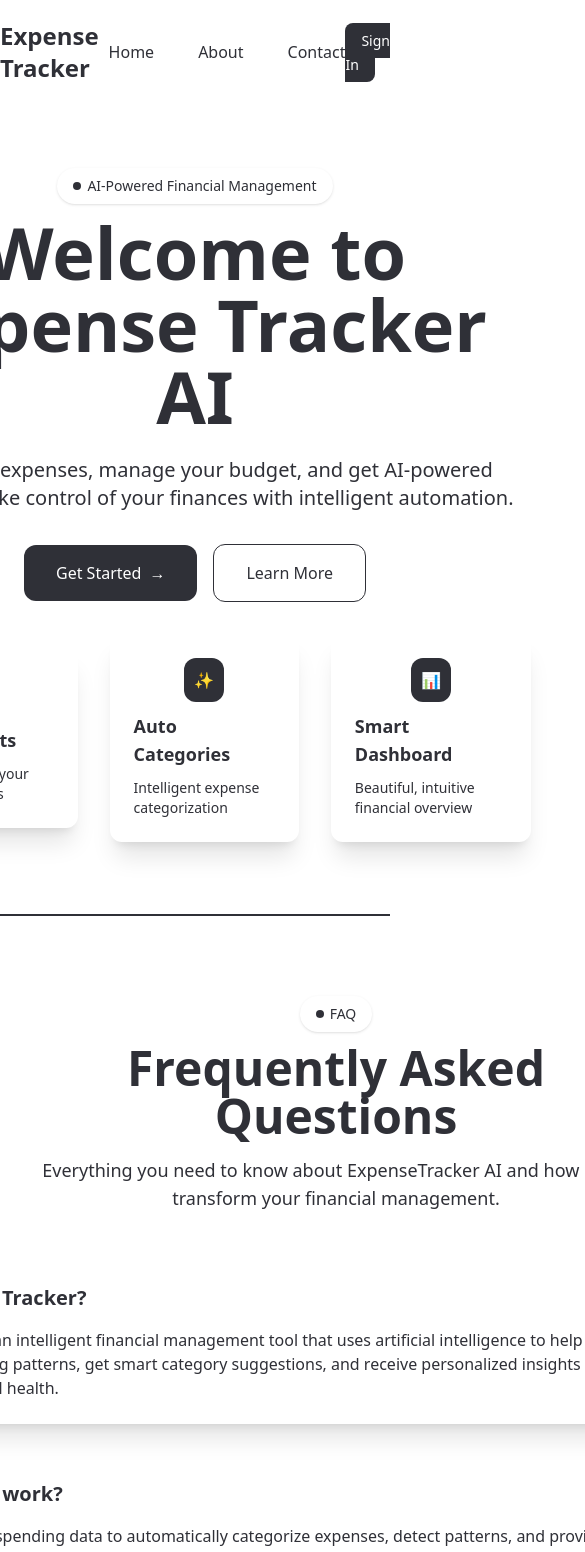
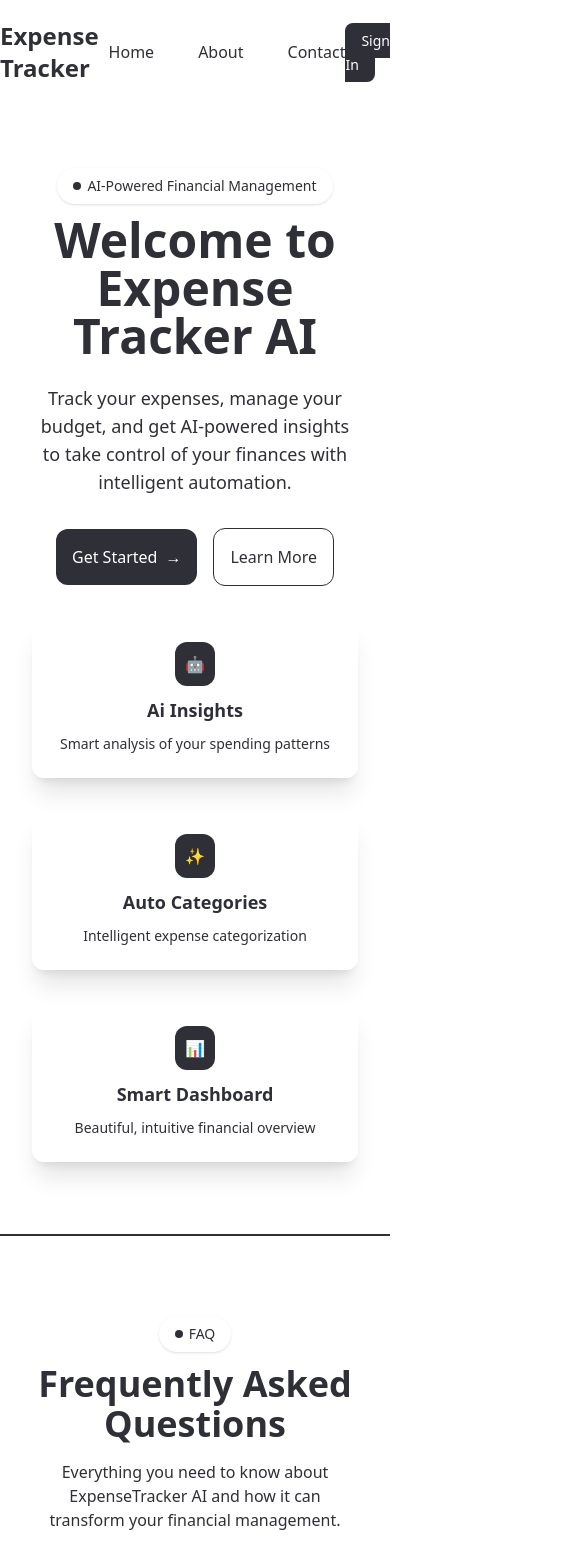
Before and after one commit to ronish00/Expense-Tracker, a Next.js app: page / in a window 390 px wide. Shown: the top 1552 px of the page, 585 px wide, since content can reach past the window. Built offline with nearby package versions, Linux system fonts and the light colour scheme; no server answers.

Commit message:
Home page responsive

```diff
--- a/src/components/shared/Container.tsx
+++ b/src/components/shared/Container.tsx
@@ -7,7 +7,7 @@ const Container = ({
   children: ReactNode;
   extraClass?: string;
 }) => {
-  return <div className={`max-w-6xl mx-auto ${extraClass}`}>{children}</div>;
+  return <div className={`lg:max-w-6xl lg:px-0 px-8 mx-auto ${extraClass}`}>{children}</div>;
 };
 
 export default Container;
--- a/src/components/shared/Guest.tsx
+++ b/src/components/shared/Guest.tsx
@@ -15,11 +15,11 @@ const Guest = () => {
               AI-Powered Financial Management
             </span>
           </div>
-          <div className="text-center w-2xl">
-            <h1 className="text-7xl font-bold mt-3 mb-6">
+          <div className="text-center md:w-2xl">
+            <h1 className="text-5xl md:text-7xl font-bold mt-3 mb-6">
               Welcome to Expense Tracker AI
             </h1>
-            <p className="text-xl">
+            <p className="text-lg md:text-xl">
               Track your expenses, manage your budget, and get AI-powered
               insights to take control of your finances with intelligent
               automation.
@@ -29,14 +29,14 @@ const Guest = () => {
           {/*Buttons */}
           <div className="flex items-center gap-4 mt-8">
             <Link
-              className="bg-dark text-white py-4 px-8 rounded-xl flex items-center gap-2"
+              className="bg-dark text-white py-4 px-4 md:px-8 rounded-xl flex items-center gap-2"
               href={"/sign-up"}
             >
               <span>Get Started</span>
               <span>→</span>
             </Link>
             <Link
-              className="bg-transparent border-dark border-1 py-4 px-8 rounded-xl"
+              className="bg-transparent border-dark border-1 py-4 px-4 md:px-8 rounded-xl"
               href={"/about"}
             >
               Learn More
@@ -44,23 +44,23 @@ const Guest = () => {
           </div>
 
           {/* Cards */}
-          <div className="flex items-center gap-8 mt-8">
-            <div className="flex flex-col items-center gap-2.5 shadow-xl p-6 rounded-xl">
+          <div className="flex flex-col w-full md:flex-row items-center gap-8 mt-8">
+            <div className="flex flex-col w-full items-center gap-2.5 shadow-xl p-6 rounded-xl">
               <div className="bg-dark p-2.5 rounded-xl">🤖</div>
               <h3 className="text-lg font-semibold">Ai Insights</h3>
-              <p className="text-sm">
+              <p className="text-sm text-center">
                 Smart analysis of your spending patterns
               </p>
             </div>
-            <div className="flex flex-col items-center gap-2.5 shadow-xl p-6 rounded-xl">
+            <div className="flex flex-col w-full items-center gap-2.5 shadow-xl p-6 rounded-xl">
               <div className="bg-dark p-2.5 rounded-xl">✨</div>
               <h3 className="text-lg font-semibold">Auto Categories</h3>
-              <p className="text-sm">Intelligent expense categorization</p>
+              <p className="text-sm text-center">Intelligent expense categorization</p>
             </div>
-            <div className="flex flex-col items-center gap-2.5 shadow-xl p-6 rounded-xl">
+            <div className="flex flex-col w-full items-center gap-2.5 shadow-xl p-6 rounded-xl">
               <div className="bg-dark p-2.5 rounded-xl">📊</div>
               <h3 className="text-lg font-semibold">Smart Dashboard</h3>
-              <p className="text-sm">Beautiful, intuitive financial overview</p>
+              <p className="text-sm text-center">Beautiful, intuitive financial overview</p>
             </div>
           </div>
         </Container>
@@ -72,15 +72,15 @@ const Guest = () => {
       {/* FAQ */}
       <section className="mt-20">
         <Container extraClass={"flex flex-col items-center"}>
-          <div className="flex flex-col items-center mx-auto w-2xl text-center">
+          <div className="flex flex-col items-center mx-auto lg:w-2xl text-center">
             <div className="flex items-center gap-1.5 px-4 py-2 shadow w-max rounded-4xl">
               <span className="w-2 h-2 rounded-full bg-dark"></span>
               <span className="font-medium text-sm">FAQ</span>
             </div>
-            <h2 className="text-5xl font-bold mt-3 mb-4">
+            <h2 className="text-4xl md:text-5xl font-bold mt-3 mb-4">
               Frequently Asked Questions
             </h2>
-            <p className="text-lg">
+            <p className="text-base md:text-lg">
               Everything you need to know about ExpenseTracker AI and how it can
               transform your financial management.
             </p>
@@ -89,7 +89,7 @@ const Guest = () => {
             {faq.map((item) => (
               <div
                 key={item.title}
-                className="flex gap-8 w-4xl p-6 shadow-xl rounded-2xl"
+                className="flex gap-8 lg:w-4xl p-6 shadow-xl rounded-2xl"
               >
                 <div className="min-w-[32px] h-[32px] rounded-xl bg-dark text-white flex items-center justify-center">
                   <span>{item.icon}</span>
@@ -107,18 +107,18 @@ const Guest = () => {
       {/* Testimonials */}
       <section className="mt-28">
         <Container extraClass={"flex flex-col items-center"}>
-          <div className="flex flex-col items-center mx-auto w-2xl text-center">
+          <div className="flex flex-col items-center mx-auto md:w-2xl text-center">
             <div className="flex items-center gap-1.5 px-4 py-2 shadow w-max rounded-4xl">
               <span className="w-2 h-2 rounded-full bg-dark"></span>
               <span className="font-medium text-sm">Testimonials</span>
             </div>
-            <h2 className="text-5xl font-bold mt-3 mb-4">What Our User Say</h2>
-            <p className="text-lg">
+            <h2 className="text-4xl md:text-5xl font-bold mt-3 mb-4">What Our User Say</h2>
+            <p className="text-base md:text-lg">
               Join thousands of satisfied users who have transformed their
               financial habits with ExpenseTracker AI.
             </p>
           </div>
-          <div className="flex gap-6 mt-12">
+          <div className="flex flex-col md:flex-row gap-6 mt-12">
             {testimonials.map((item) => (
               <div className="p-6 shadow-xl rounded-xl" key={item.name}>
                 <div className="flex items-start gap-4 mb-5">
@@ -144,8 +144,8 @@ const Guest = () => {
 
       {/* footer */}
       <section className="bg-dark mt-28 py-16">
-        <Container extraClass={"flex gap-[200px]"}>
-          <div className="w-xs">
+        <Container extraClass={"flex flex-col md:flex-row gap-[48px] md:gap-[200px]"}>
+          <div className="md:w-xs">
             <h3 className="text-white text-2xl font-bold mb-6">
               Expense Tracker
             </h3>
```
